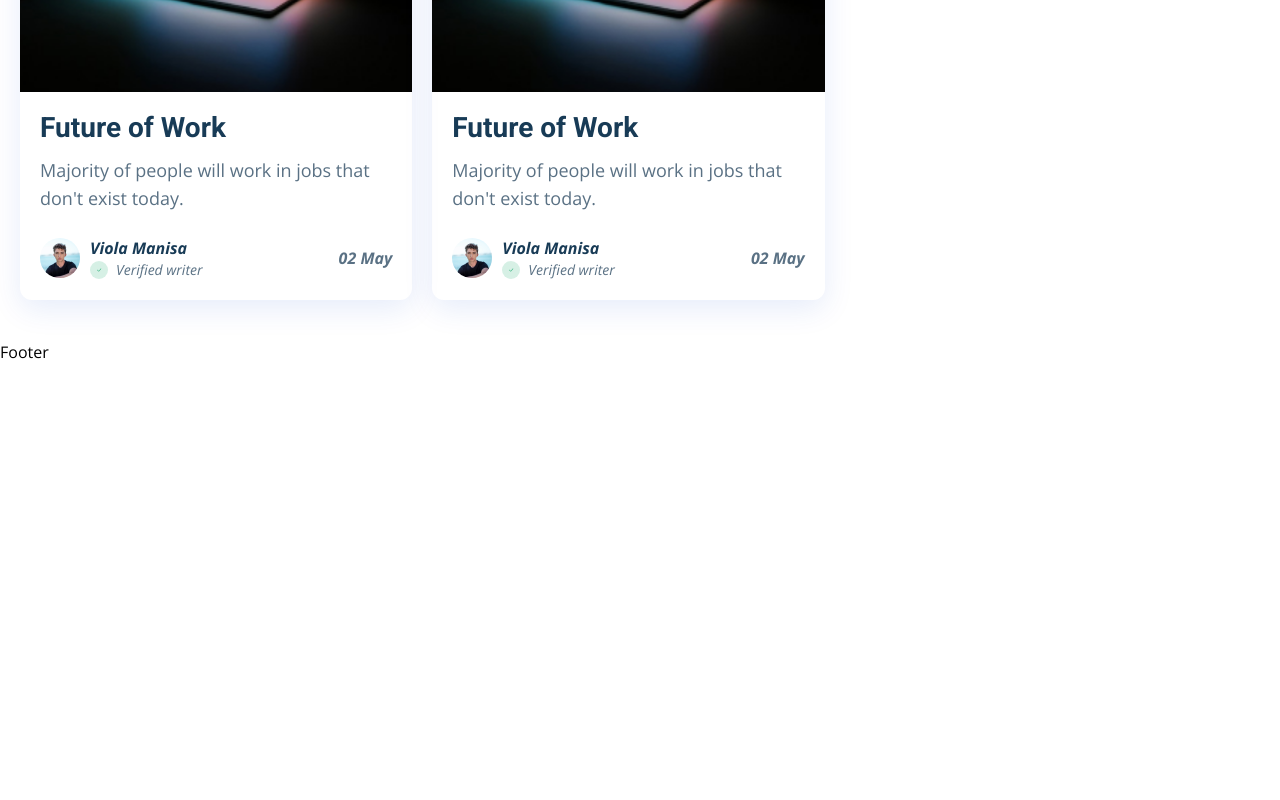
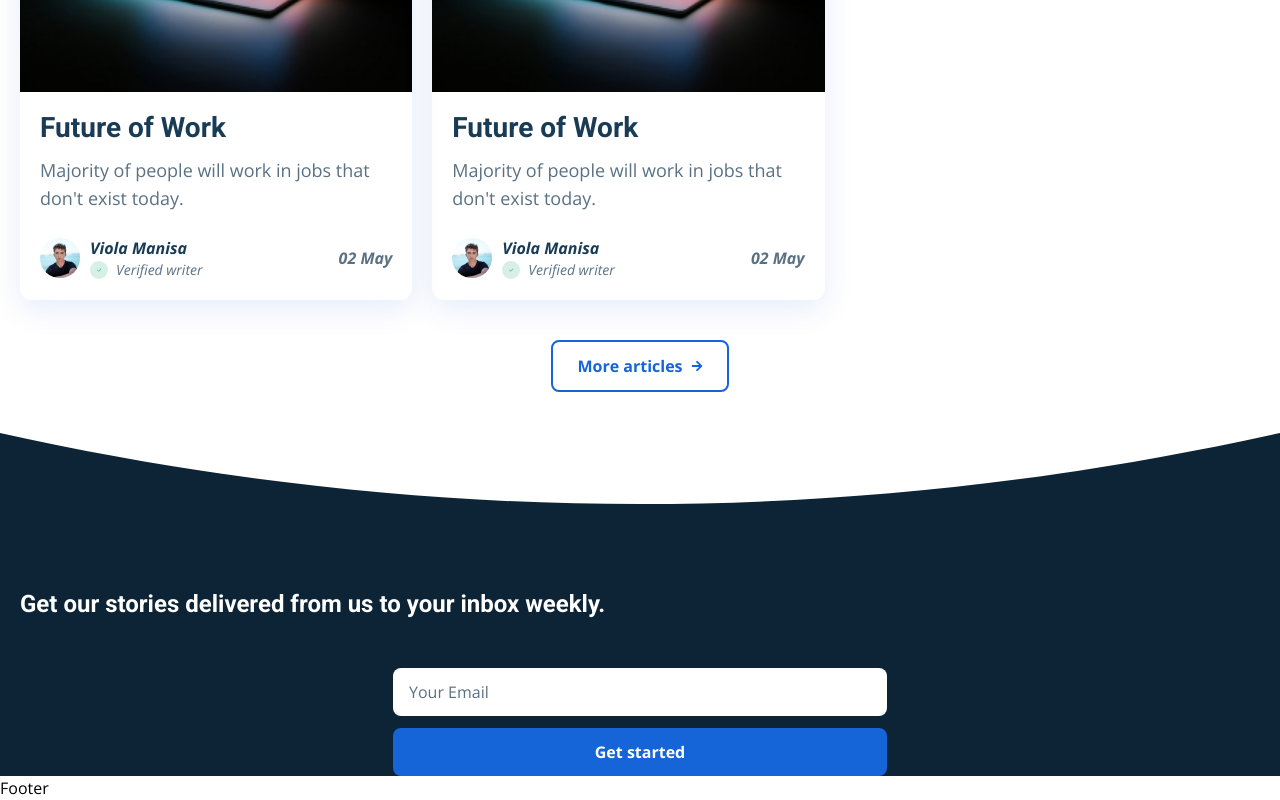
Before and after one commit to tayoolaigbe/mern-sack-blog, a React (Vite) app in the folder frontend/: page / in a window 1280 px wide. Shown: the part 797-1597 px from the top of the page. Before the commit the page ends 1161 px from the top, so only its background shows below. Built offline with nearby package versions, Linux system fonts and the light colour scheme.

Commit message:
Working on the CTA section.

```diff
--- a/frontend/src/pages/home/HomePage.jsx
+++ b/frontend/src/pages/home/HomePage.jsx
@@ -1,5 +1,6 @@
 import MainLayout from '../../components/MainLayout';
 import Articles from './container/Articles';
+import CTA from './container/CTA';
 import Hero from './container/Hero';
 
 const HomePage = () => {
@@ -7,6 +8,7 @@ const HomePage = () => {
 		<MainLayout>
 			<Hero />
 			<Articles />
+			<CTA />
 		</MainLayout>
 	);
 };
--- a/frontend/src/pages/home/container/Articles.jsx
+++ b/frontend/src/pages/home/container/Articles.jsx
@@ -1,10 +1,18 @@
+import { FaArrowRight } from 'react-icons/fa';
+
 import ArticleCard from '../../../components/ArticleCard';
 
 const Articles = () => {
 	return (
-		<section className="container mx-auto flex flex-wrap md:gap-x-5 gap-y-5 px-5 py-10">
-			<ArticleCard className="w-full md:w-[calc(50%-20px)] lg:w-[calc(33.33%-21px)]" />
-			<ArticleCard className="w-full md:w-[calc(50%-20px)] lg:w-[calc(33.33%-21px)]" />
+		<section className="flex flex-col container mx-auto px-5 py-10">
+			<div className=" flex flex-wrap md:gap-x-5 gap-y-5 pb-10">
+				<ArticleCard className="w-full md:w-[calc(50%-20px)] lg:w-[calc(33.33%-21px)]" />
+				<ArticleCard className="w-full md:w-[calc(50%-20px)] lg:w-[calc(33.33%-21px)]" />
+			</div>
+			<button className="mx-auto flex items-center gap-x-2 font-bold text-primary border-2 border-primary px-6 py-3 rounded-lg">
+				<span>More articles</span>
+				<FaArrowRight className="w-3 h-3" />
+			</button>
 		</section>
 	);
 };
--- /dev/null
+++ b/frontend/src/pages/home/container/CTA.jsx
@@ -0,0 +1,42 @@
+const CTA = () => {
+	return (
+		<>
+			<svg
+				className="w-full h-auto max-h-40 translate-y-[1px]"
+				preserveAspectRatio="none"
+				viewBox="0 0 2160 263"
+				fill="none"
+				xmlns="http://www.w3.org/2000/svg"
+			>
+				<path
+					id="Wave"
+					fillRule="evenodd"
+					clipRule="evenodd"
+					d="M2160 262.5H0V0C360 80 720 120 1080 120C1440 120 1800 80 2160 0V262.5Z"
+					fill="#0D2436"
+				/>
+			</svg>
+			<section className="relative bg-dark-hard px-5">
+				<div className="container grid grid-cols-12 mx-auto">
+					<div className="col-span-12">
+						<h2 className="text-white font-roboto font-bold text-2xl">
+							Get our stories delivered from us to your inbox weekly.
+						</h2>
+						<div className="w-full max-w-[494px] mt-12 space-y-3 mx-auto">
+							<input
+								type="text"
+								placeholder="Your Email"
+								className="px-4 py-3 rounded-lg w-full placeholder:text-dark-light"
+							/>
+							<button className="px-4 py-3 rounded-lg w-full bg-primary text-white font-bold">
+								Get started
+							</button>
+						</div>
+					</div>
+				</div>
+			</section>
+		</>
+	);
+};
+
+export default CTA;
```
